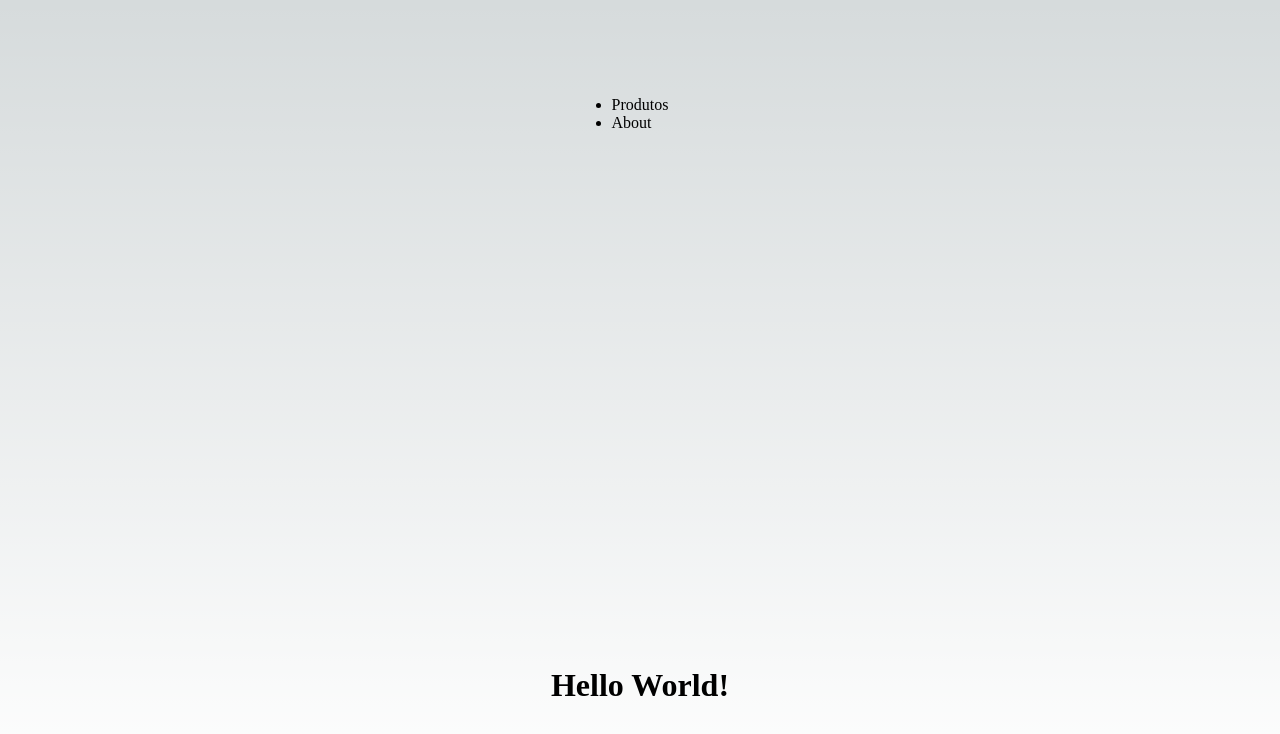
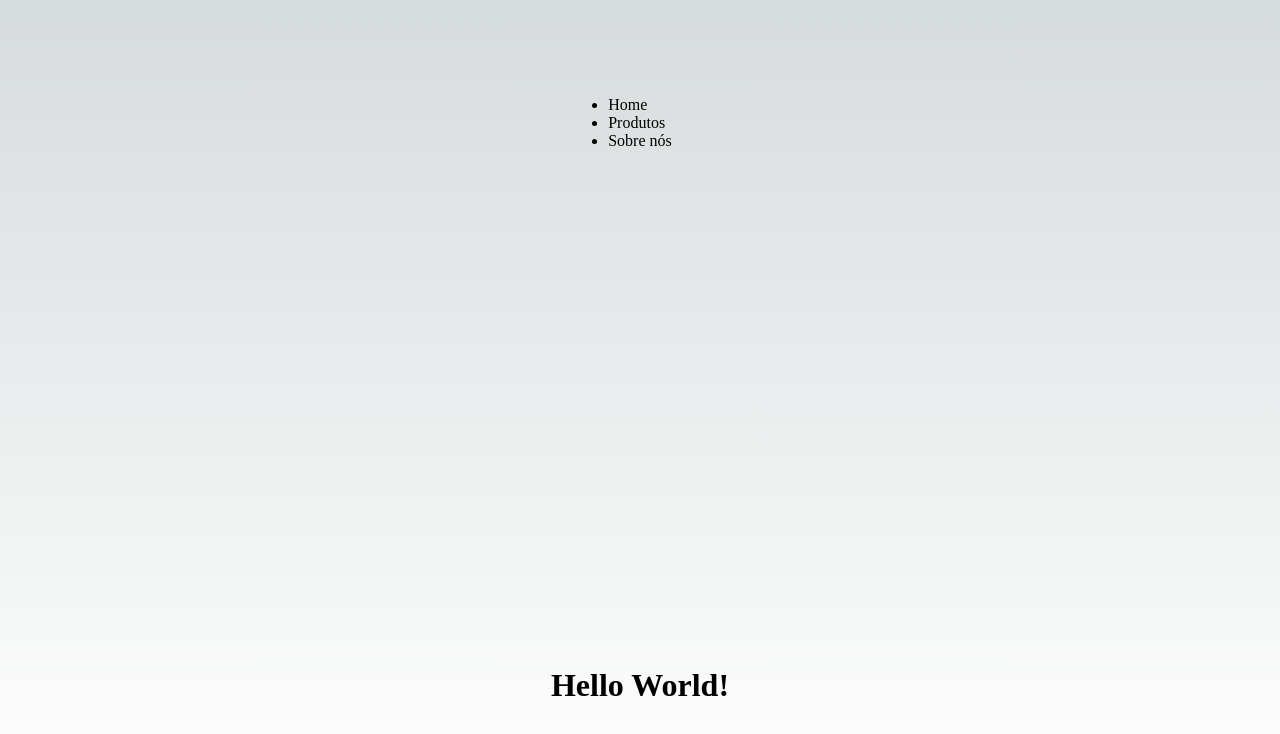
Before and after one commit to joao-damorim/react-nextjs-fundamentals, a Next.js app: page / in a window 1280 px wide. Shown: the top 734 px of the page. Built offline with nearby package versions, Linux system fonts and the light colour scheme.

Commit message:
Components

```diff
--- /dev/null
+++ b/src/components/Navbar.tsx
@@ -0,0 +1,25 @@
+import Link from "next/link";
+
+export default function Navbar() {
+    return (
+        <>
+            <ul>
+                <li>
+                    <Link href="/" passHref>
+                    Home
+                    </Link>
+                </li>
+                <li>
+                    <Link href="/products" passHref>
+                    Produtos
+                    </Link>
+                </li>
+                <li>
+                    <Link href="/about" passHref>
+                    Sobre nós
+                    </Link>
+                </li>
+            </ul>
+        </>
+    )
+}
--- a/src/pages/about.tsx
+++ b/src/pages/about.tsx
@@ -1,8 +1,10 @@
+import Navbar from '@/components/Navbar'
 import Link from 'next/link'
 
 function About() {
     return (
         <>
+            <Navbar />
             <h1>Página de About</h1>
             <Link href="/" passHref>Voltar</Link>
         </>
--- a/src/pages/index.tsx
+++ b/src/pages/index.tsx
@@ -1,22 +1,11 @@
+import Navbar from '@/components/Navbar'
 import styles from '@/styles/Home.module.css'
-import Link from 'next/link'
 
 export default function Home() {
   return (
     <>
       <main className={styles.main}>
-        <ul>
-          <li>
-            <Link href="/products" passHref>
-              Produtos
-            </Link>
-          </li>
-          <li>
-            <Link href="/about" passHref>
-              About
-            </Link>
-          </li>
-        </ul>
+        <Navbar />
         <h1>Hello World!</h1>
       </main>
     </>
--- a/src/pages/products/index.tsx
+++ b/src/pages/products/index.tsx
@@ -1,8 +1,10 @@
+import Navbar from '@/components/Navbar'
 import Link from 'next/link'
 
 function Products() {
     return (
         <>
+            <Navbar />
             <h1>Página de Produtos</h1>
             <Link href="/">Voltar</Link>
         </>
```
